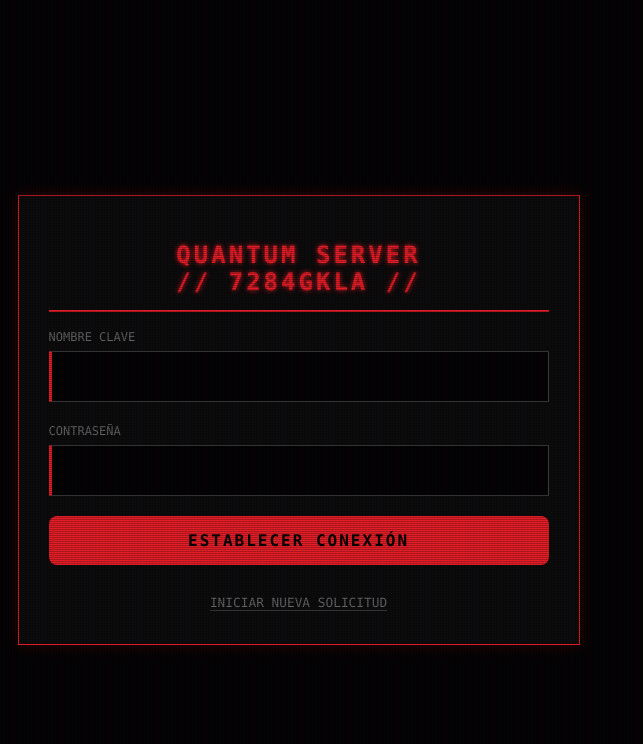
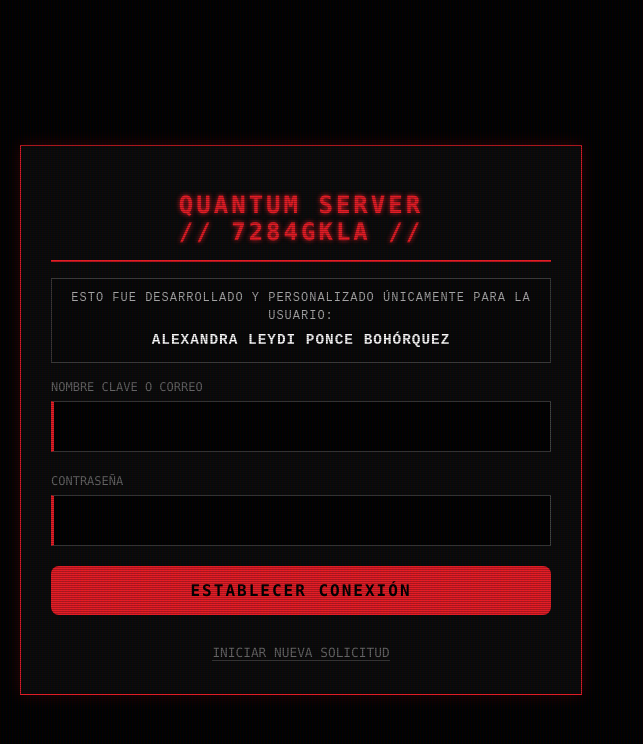
Before and after one commit to nakamoto987412365-dotcom/QPLSDOF45693, a React (Vite) app: page / in a window 1280 px wide. Shown: the top 744 px of the page, without its empty margins (0-643 px from the left). Built offline with nearby package versions, Linux system fonts and the light colour scheme.

Commit message:
Ajustes finales de nombre y componentes

```diff
--- a/src/components/Login.jsx
+++ b/src/components/Login.jsx
@@ -30,7 +30,7 @@ const Login = () => {
            return;
         }
 
-        // Si es USUARIO NORMAL pero INACTIVO (Mensaje Lluvia de Verano)
+        // Si es USUARIO NORMAL pero INACTIVO
         if (userData.active !== true) {
           alert("EL PROTOCOLO DE AUTENTICACIÓN AÚN SIGUE ANALIZANDO TUS DATOS BIOMÉTRICOS //protocoloLluviaDeVerano");
           return;
@@ -40,8 +40,8 @@ const Login = () => {
         navigate('/chat');
 
       } else {
-        // MENSAJE DE AMENAZA (Credenciales incorrectas)
-        alert("NO SE QUIEN ERES PERO SI ESTAS INTENTANDO INICIAR SESIÓN AQUÍ PROCEDERÉ A HACKEAR ABSOLUTAMENTE TODO LO QUE TENGA ESTE DISPOSITIVO, PUBLICAR TUS CONTRASEÑAS Y REPORTAR ESTA CUENTA DE WHATSAPP CON LA POLICÍA POR CRÍMENES DE CIBERSEGURIDAD.");
+        // MENSAJE DE AMENAZA
+        alert("NO SE QUIEN ERES PERO SI ESTAS INTENTANDO INICIAR SESIÓN AQUÍ, DEBES SABER QUE TUS INTENTOS HAN SIDO REGISTRADOS Y TU IP TAMBIEN\n\n" );
       }
     } catch (error) {
       console.error(error);
@@ -54,7 +54,27 @@ const Login = () => {
       <div className="login-box">
         <h1 style={{fontSize:'1.5rem'}}>QUANTUM SERVER<br/>// 7284GKLA //</h1>
 
-        <span className="label">NOMBRE CLAVE</span>
+        {/* --- NUEVA SECCIÓN PERSONALIZADA --- */}
+        <div style={{
+            border: '1px solid rgba(255,255,255,0.2)',
+            backgroundColor: 'rgba(0,0,0,0.3)',
+            padding: '10px',
+            margin: '15px 0',
+            fontSize: '0.75rem',
+            textAlign: 'center',
+            color: '#aaa',
+            fontFamily: 'monospace',
+            letterSpacing: '1px'
+        }}>
+            ESTO FUE DESARROLLADO Y PERSONALIZADO ÚNICAMENTE PARA LA USUARIO:
+            <br/>
+            <strong style={{color: '#fff', fontSize: '0.9rem', display:'block', marginTop:'5px'}}>
+                ALEXANDRA LEYDI PONCE BOHÓRQUEZ
+            </strong>
+        </div>
+        {/* ----------------------------------- */}
+
+        <span className="label">NOMBRE CLAVE O CORREO</span>
         <input type="text" onChange={e => setCreds({...creds, identifier: e.target.value})} />
 
         <span className="label">CONTRASEÑA</span>
```
